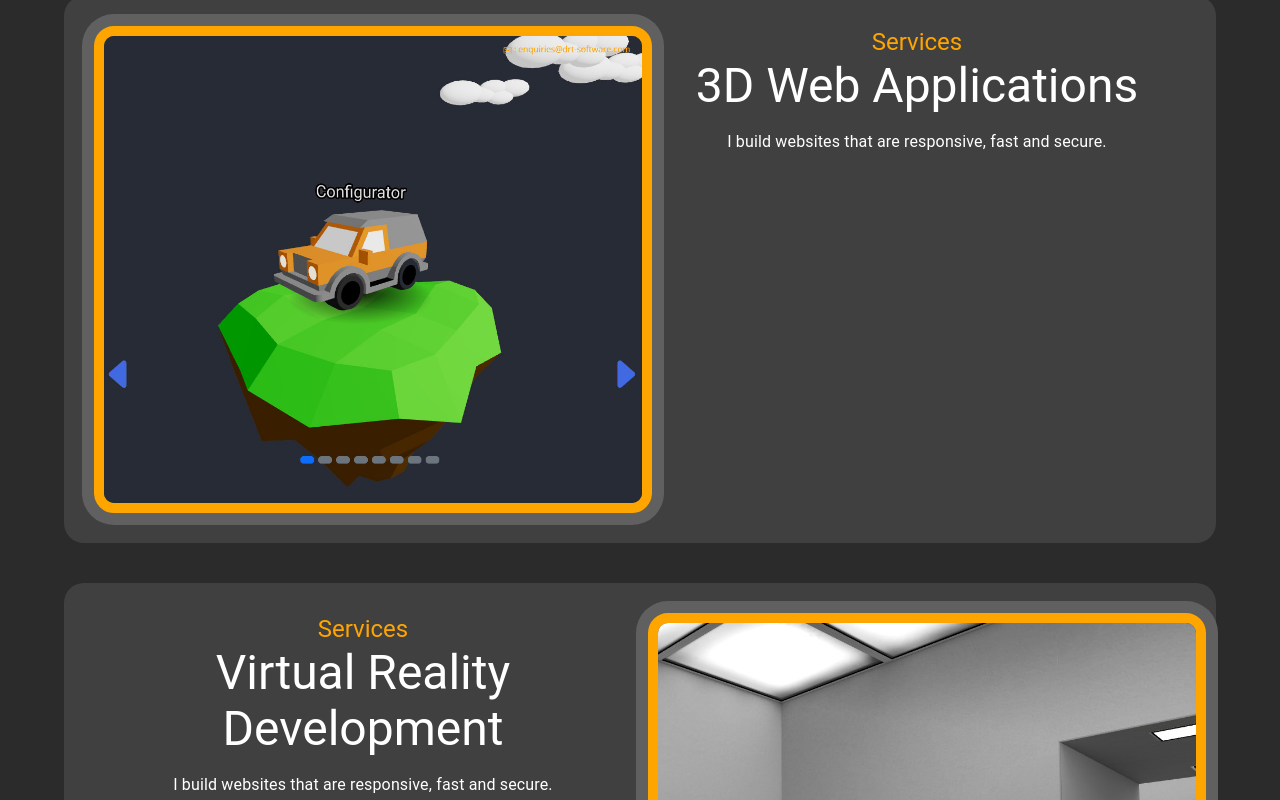
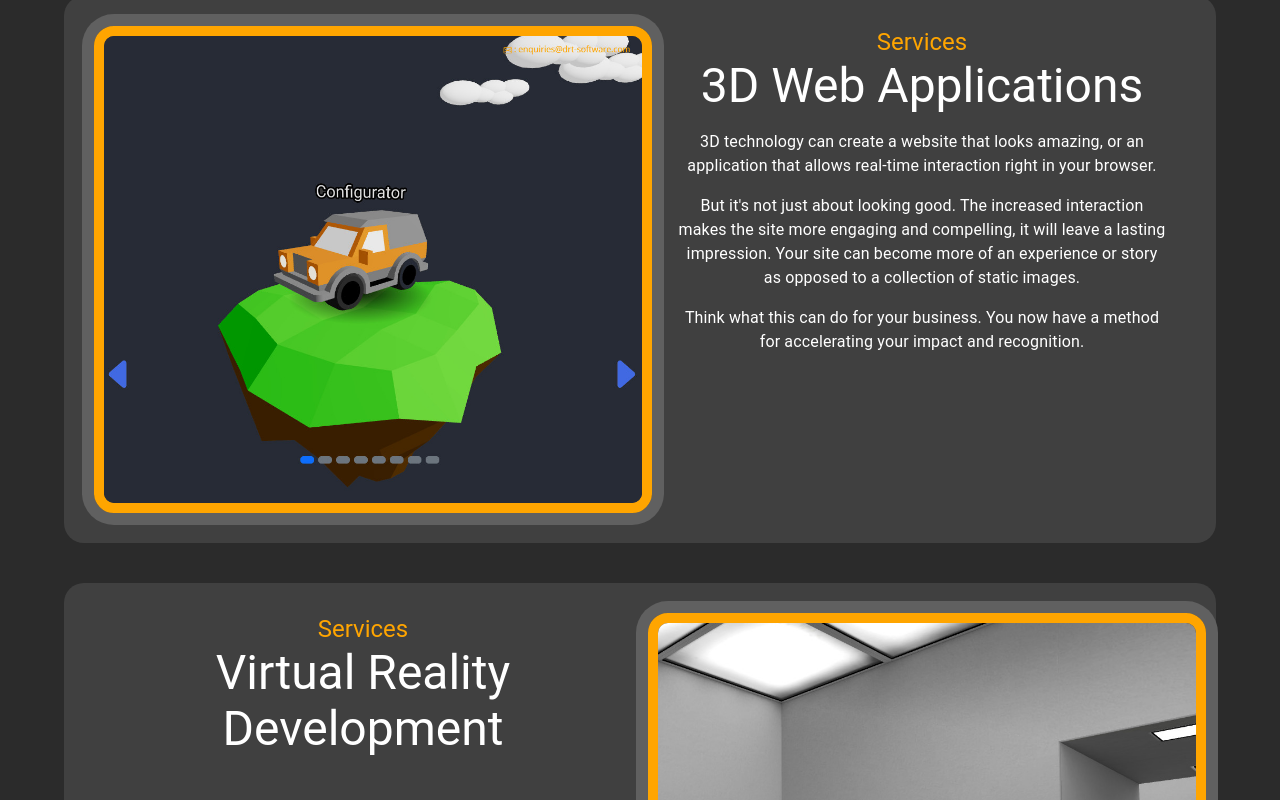
Before and after one commit to DoctorTone/drt_software_ltd, a React (Vite) app: page / in a window 1280 px wide. Shown: the part 4840-5640 px from the top of the page. Built offline with nearby package versions, Linux system fonts and the light colour scheme.

Commit message:
Updated web app service text

```diff
--- a/src/components/NavBar.tsx
+++ b/src/components/NavBar.tsx
@@ -147,7 +147,7 @@ const NavBar = () => {
                 <Typography
                   variant="h6"
                   component="a"
-                  href="#demos_page"
+                  href="mailto:enquiries@drt-software.com"
                   sx={{ textDecoration: "none", color: "orange" }}
                 >
                   enquiries@drt-software.com
--- a/src/components/Services.tsx
+++ b/src/components/Services.tsx
@@ -18,7 +18,10 @@ const Services = () => {
           <Grid size={6}>
             <Img src="./images/portfolio2.jpg" alt="projects" />
           </Grid>
-          <Grid size={6} sx={{ textAlign: "center" }}>
+          <Grid
+            size={6}
+            sx={{ textAlign: "center", padding: "0px 20px 0px 30px" }}
+          >
             <Typography variant="h5" color="orange">
               Services
             </Typography>
@@ -26,7 +29,19 @@ const Services = () => {
               3D Web Applications
             </Typography>
             <Typography variant="body1">
-              I build websites that are responsive, fast and secure.
+              <p>
+                3D technology can create a website that looks amazing, or an
+                application that allows real-time interaction right in your
+                browser.
+              </p>{" "}
+              <p>
+                But it's not just about looking good. The increased interaction
+                makes the site more engaging and compelling, it will leave a
+                lasting impression. Your site can become more of an experience
+                or story as opposed to a collection of static images.
+              </p>{" "}
+              Think what this can do for your business. You now have a method
+              for accelerating your impact and recognition.
             </Typography>
           </Grid>
         </Grid>
@@ -40,9 +55,7 @@ const Services = () => {
             <Typography variant="h3" sx={{ mb: 2 }}>
               Virtual Reality Development
             </Typography>
-            <Typography variant="body1">
-              I build websites that are responsive, fast and secure.
-            </Typography>
+            <Typography variant="body1"></Typography>
           </Grid>
           <Grid size={6}>
             <Img src="./images/VRDev.jpg" alt="projects" />
```
